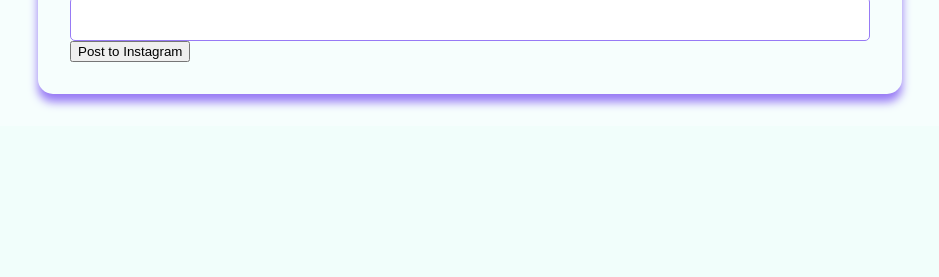
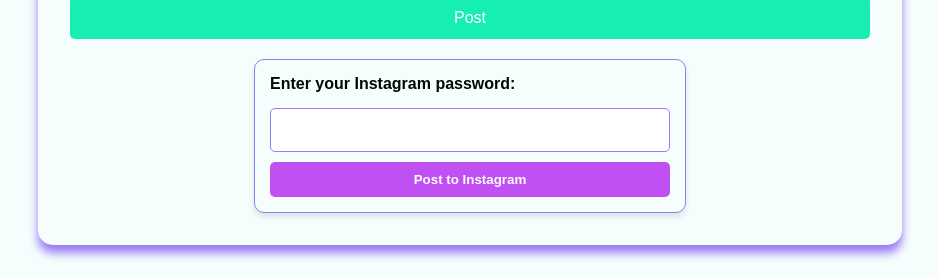
Before and after one commit to Bugs-in-Disguise/AIContentCreator, a Flask app: a page that uses app/templates/posts/post.html in a window 1280 px wide. Shown: the part 809-1086 px from the top of the page, without its empty margins (170-1109 px from the left). Before the commit the page ends 917 px from the top, so only its background shows below. Run offline with Flask 3, Linux system fonts and the light colour scheme; a user stored in the database is signed in; tables that the repository leaves empty hold one stand-in row (values such as "Sample post"); some libraries are stand-ins or nearby versions.

Commit message:
fixed typos and styles to make it look pretty

```diff
--- a/app/forms/forms.py
+++ b/app/forms/forms.py
@@ -1,4 +1,4 @@
-from wtforms import Form, StringField, PasswordField, validators, FileField, SubmitField, DateField, BooleanField
+from wtforms import Form, StringField, PasswordField, validators, FileField, SubmitField, DateField, BooleanField, TextAreaField
 from wtforms.validators import DataRequired, Length, Email, EqualTo
 from flask_wtf.file import FileAllowed
 
@@ -25,7 +25,7 @@ class RegistrationForm(Form):
 
 class CreatePostForm(Form):
     title = StringField('Title', [validators.length(min=1, max=20)]) # should research what good lengths are for titles
-    description = StringField("Description", [validators.length(min=1)]) # should also do that resarch for descriptions
+    description = TextAreaField("Description", [validators.length(min=1)]) # should also do that resarch for descriptions
     post_image = FileField("Post's image", validators=[
         # FileRequired(), TODO: FIX THIS https://stackoverflow.com/questions/69114986/flask-wtforms-validation-fails-with-filerequired-validator-even-though-t
         FileAllowed(['jpg', 'png', 'jpeg'], 'Images Only!')
--- a/app/routes.py
+++ b/app/routes.py
@@ -16,7 +16,7 @@ login_manager = LoginManager()
 @main.route("/", methods=['GET'])
 @login_required
 def default():
-    return render_template("home/index.html")
+    return render_template("about.html")
 
 # About page route
 @main.route("/about", methods=['GET'])
--- a/app/static/style.css
+++ b/app/static/style.css
@@ -358,3 +358,76 @@ form input[type="submit"]:hover {
     color: var(--text);
     border-bottom: 1px solid var(--secondary);
 }
+
+/* Description textarea */
+textarea {
+    padding: 10px;
+    border: 1px solid var(--secondary);
+    border-radius: 5px;
+    width: 100%;
+    font-size: 1rem;
+    box-sizing: border-box;
+    resize: vertical; /* Allow vertical resizing only */
+    min-height: 100px; /* Set a minimum height */
+    max-height: 300px; /* Optional: Limit the maximum height */
+    overflow-y: auto; /* Add scrollbars if the content exceeds the max height */
+}
+
+/* Instagram form styles */
+.instagram-form {
+    margin-top: 20px;
+    padding: 15px;
+    background-color: var(--background);
+    border: 1px solid var(--secondary);
+    border-radius: 10px;
+    box-shadow: 0 4px 6px rgba(0, 0, 0, 0.1);
+    display: flex;
+    flex-direction: column;
+    gap: 10px;
+    max-width: 400px;
+    margin-left: auto;
+    margin-right: auto;
+}
+
+.instagram-label {
+    font-weight: bold;
+    color: var(--text);
+    margin-bottom: 5px;
+}
+
+.instagram-input {
+    padding: 10px;
+    border: 1px solid var(--secondary);
+    border-radius: 5px;
+    font-size: 1rem;
+    width: 100%;
+    box-sizing: border-box;
+}
+
+.instagram-input:focus {
+    outline: none;
+    border-color: var(--primary);
+    box-shadow: 0 0 5px var(--primary);
+}
+
+/* Instagram button styles */
+.btn-instagram {
+    background-color: var(--accent);
+    color: white;
+    padding: 10px 15px;
+    border: none;
+    border-radius: 5px;
+    font-weight: bold;
+    cursor: pointer;
+    transition: background-color 0.3s ease, transform 0.2s ease;
+    text-align: center;
+}
+
+.btn-instagram:hover {
+    background-color: var(--primary);
+    transform: scale(1.05); /* Slight scaling effect on hover */
+}
+
+.btn-instagram:active {
+    transform: scale(0.95); /* Slight shrinking effect on click */
+}
--- a/app/templates/calender.html
+++ b/app/templates/calender.html
@@ -3,7 +3,7 @@
 {% block title %}Simple Calendar{% endblock %}
 
 {% block header %}
-  <h1>Simple Calendar</h1>
+  <h1>Post Calendar</h1>
 {% endblock %}
 
 {% block content %}
--- a/app/templates/posts/post.html
+++ b/app/templates/posts/post.html
@@ -21,9 +21,9 @@
 </form>
 
 <!-- Add a button to post to Instagram -->
-<form method="POST" action="{{ url_for('main.post_to_instagram', post_id=post.id) }}">
-    <label for="insta_password">Enter your Instagram password:</label>
-    <input type="password" id="insta_password" name="insta_password" required>
-    <button type="submit" class="btn btn-primary">Post to Instagram</button>
+<form method="POST" action="{{ url_for('main.post_to_instagram', post_id=post.id) }}" class="instagram-form">
+    <label for="insta_password" class="instagram-label">Enter your Instagram password:</label>
+    <input type="password" id="insta_password" name="insta_password" class="instagram-input" required>
+    <button type="submit" class="btn btn-instagram">Post to Instagram</button>
 </form>
 {% endblock %}
```
